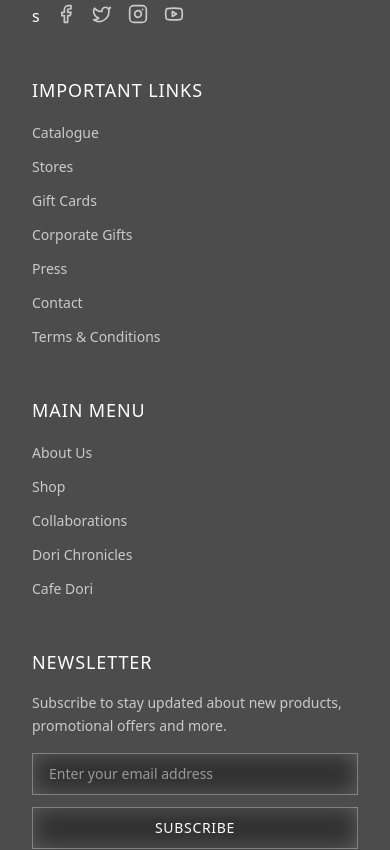
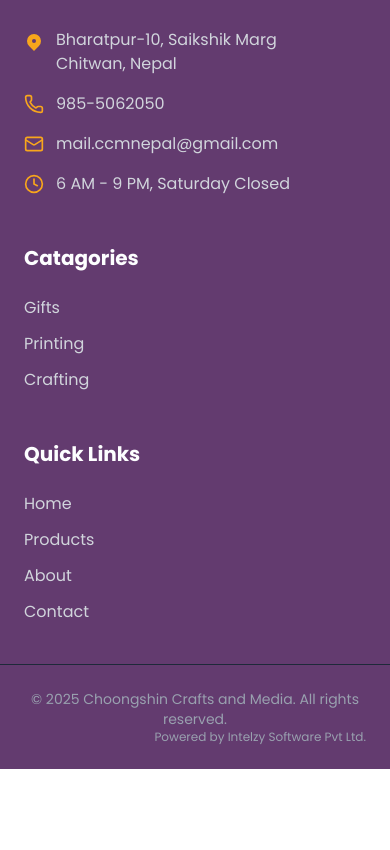
Before and after one commit to Alans123456/Choongshin, a Next.js app: page / in a window 390 px wide. Shown: the part 10926-11776 px from the top of the page. After the commit the page ends 11695 px from the top, so only its background shows below. Built offline with nearby package versions, Linux system fonts and the light colour scheme.

Commit message:
footer made

```diff
--- a/src/Components/Footer.tsx
+++ b/src/Components/Footer.tsx
@@ -1,165 +1,113 @@
-// src/components/Footer.tsx
-import React from 'react';
-import Link from 'next/link';
-import { Facebook, Twitter, Instagram, Youtube } from 'lucide-react';
+"use clint";
+import Link from "next/link";
+import {Facebook, Mail, Phone, Clock} from "lucide-react";
 
-const Footer: React.FC = () => {
-  const importantLinks = [
-    { name: 'Catalogue', href: '/catalogue' },
-    { name: 'Stores', href: '/stores' },
-    { name: 'Gift Cards', href: '/gift-cards' },
-    { name: 'Corporate Gifts', href: '/corporate-gifts' },
-    { name: 'Press', href: '/press' },
-    { name: 'Contact', href: '/contact' },
-    { name: 'Terms & Conditions', href: '/terms' }
-  ];
-
-  const mainMenu = [
-    { name: 'About Us', href: '/about' },
-    { name: 'Shop', href: '/shop' },
-    { name: 'Collaborations', href: '/collaborations' },
-    { name: 'Dori Chronicles', href: '/dori-chronicles' },
-    { name: 'Cafe Dori', href: '/cafe-dori' }
-  ];
+export default function Footer() {
+  const currentYear = new Date(Date.now()).getFullYear();
 
   return (
-    <footer className="bg-black/70 backdrop-blur-md text-white pt-16 pb-8 px-8 sm:px-12 md:px-20 lg:px-32">
-      <div className="max-w-7xl mx-auto">
-        {/* Main Footer Content */}
-        <div className="grid grid-cols-1 md:grid-cols-2 lg:grid-cols-4 gap-12 mb-12">
-
-          {/* About Section */}
+    <footer className="bg-primary text-tertiary">
+      <div className="max-w-screen mx-auto px-6 py-10 lg:py-10">
+        <div className="grid grid-cols-1 md:grid-cols-4 gap-12">
+          {/* Company Info */}
+          <div className="space-y-6">
             <div>
-            <div className="flex items-center gap-3 mb-4">
-              <div className="w-10 h-10 rounded-full bg-white/10 backdrop-blur-md border border-white/30 flex items-center justify-center">
-                <span className="text-white font-bold text-xl">C</span>
+              <h2 className="text-2xl lg:text-3xl font-bold font-title">
+                <span className="text-secondary">Choongshin</span>
+                <span className="text-tertiary"> Crafts & Media</span>
+              </h2>
             </div>
-              <h3 className="text-white text-lg font-light tracking-wider">
-                CHOONGSHIN
-              </h3>
-            </div>
-            <p className="text-sm leading-relaxed mb-6 text-white/70">
-              Choongshin is a tribute to quintessential Neplease sensibilities, blended perfectly with contemporary interpretations in design, material and craftsmanship. The Nepalease love story being a global one, aspires everyone to the nostalgia, mysticism and romance of the historic landmarks, vibrant culture, landscape and an endless collection of eclectic modern icons.
+            <p className="text-gray-300 leading-relaxed font-body">
+              Crafting Ideas into Reality for over 10 years. Your trusted partner for customized gifts, printing, branding, and engraving solutions.
             </p>
-
-            {/* Social Media Icons */}
-            <div className="flex gap-4">s
             <a
               href="https://facebook.com"
               target="_blank"
               rel="noopener noreferrer"
-                className="text-white/70 hover:text-white transition-colors"
-                aria-label="Facebook"
+              className="inline-flex items-center gap-2 text-secondary hover:text-secondary/80 transition-colors font-body font-medium"
             >
-                <Facebook size={20} />
+              <Facebook className="w-5 h-5" />
             </a>
-              <a
-                href="https://twitter.com"
-                target="_blank"
-                rel="noopener noreferrer"
-                className="text-white/70 hover:text-white transition-colors"
-                aria-label="Twitter"
-              >
-                <Twitter size={20} />
-              </a>
-              <a
-                href="https://instagram.com"
-                target="_blank"
-                rel="noopener noreferrer"
-                className="text-white/70 hover:text-white transition-colors"
-                aria-label="Instagram"
-              >
-                <Instagram size={20} />
-              </a>
-              <a
-                href="https://youtube.com"
-                target="_blank"
-                rel="noopener noreferrer"
-                className="text-white/70 hover:text-white transition-colors"
-                aria-label="YouTube"
-              >
-                <Youtube size={20} />
-              </a>
+          </div>
+
+          {/* Contact Info */}
+          <div className="space-y-6">
+            <h3 className="text-xl font-bold font-title text-tertiary">Contact Us</h3>
+            <div className="space-y-4 font-body">
+              <div className="flex items-start gap-3">
+                <div className="mt-1">
+                  <svg className="w-5 h-5 text-secondary" fill="currentColor" viewBox="0 0 20 20">
+                    <path fillRule="evenodd" d="M5.05 4.05a7 7 0 119.9 9.9L10 18.9l-4.95-4.95a7 7 0 010-9.9zM10 11a2 2 0 100-4 2 2 0 000 4z" clipRule="evenodd" />
+                  </svg>
+                </div>
+                <div>
+                  <p className="text-gray-300">Bharatpur-10, Saikshik Marg</p>
+                  <p className="text-gray-300">Chitwan, Nepal</p>
                 </div>
               </div>
 
-          {/* Important Links */}
-          <div>
-            <h3 className="text-white text-lg font-light tracking-wider mb-4">
-              IMPORTANT LINKS
-            </h3>
-            <ul className="space-y-2.5">
-              {importantLinks.map((link, index) => (
-                <li key={index}>
-                  <Link
-                    href={link.href}
-                    className="text-sm text-white/70 hover:text-white transition-colors"
-                  >
-                    {link.name}
+              <a href="tel:9855062050" className="flex items-center gap-3 text-gray-300 hover:text-secondary transition-colors">
+                <Phone className="w-5 h-5 text-secondary" />
+                <span>985-5062050</span>
+              </a>
+
+              <a href="mailto:mail.ccmnepal@gmail.com" className="flex items-center gap-3 text-gray-300 hover:text-secondary transition-colors break-all">
+                <Mail className="w-5 h-5 text-secondary" />
+                <span>mail.ccmnepal@gmail.com</span>
+              </a>
+
+              <div className="flex items-center gap-3 text-gray-300">
+                <Clock className="w-5 h-5 text-secondary" />
+                <span>6 AM - 9 PM, Saturday Closed</span>
+              </div>
+            </div>
+          </div>
+          <div className="space-y-6">
+            <h3 className="text-xl font-bold font-title text-tertiary">Catagories</h3>
+            <nav className="flex flex-col space-y-3 font-body">
+              <Link href="/category/gifts" className="text-gray-300 hover:text-secondary transition-colors hover:translate-x-1 transform duration-200">
+                Gifts
               </Link>
-                </li>
-              ))}
-            </ul>
+              <Link href="/category/printing" className="text-gray-300 hover:text-secondary transition-colors hover:translate-x-1 transform duration-200">
+                Printing
+              </Link>
+              <Link href="/category/branding" className="text-gray-300 hover:text-secondary transition-colors hover:translate-x-1 transform duration-200">
+                Crafting
+              </Link>
+            </nav>
           </div>
 
-          {/* Main Menu */}
-          <div>
-            <h3 className="text-white text-lg font-light tracking-wider mb-4">
-              MAIN MENU
-            </h3>
-            <ul className="space-y-2.5">
-              {mainMenu.map((link, index) => (
-                <li key={index}>
-                  <Link
-                    href={link.href}
-                    className="text-sm text-white/70 hover:text-white transition-colors"
-                  >
-                    {link.name}
+          {/* Quick Links */}
+          <div className="space-y-6">
+            <h3 className="text-xl font-bold font-title text-tertiary">Quick Links</h3>
+            <nav className="flex flex-col space-y-3 font-body">
+              <Link href="/" className="text-gray-300 hover:text-secondary transition-colors hover:translate-x-1 transform duration-200">
+                Home
               </Link>
-                </li>
-              ))}
-            </ul>
+              <Link href="/products" className="text-gray-300 hover:text-secondary transition-colors hover:translate-x-1 transform duration-200">
+                Products
+              </Link>
+              <Link href="/about" className="text-gray-300 hover:text-secondary transition-colors hover:translate-x-1 transform duration-200">
+                About
+              </Link>
+              <Link href="/contact" className="text-gray-300 hover:text-secondary transition-colors hover:translate-x-1 transform duration-200">
+                Contact
+              </Link>
+            </nav>
           </div>
-
-          {/* Newsletter */}
-          <div>
-            <h3 className="text-white text-lg font-light tracking-wider mb-4">
-              NEWSLETTER
-            </h3>
-            <p className="text-sm text-white/70 mb-4 leading-relaxed">
-              Subscribe to stay updated about new products, promotional offers and more.
-            </p>
-            <form className="space-y-3">
-              <input
-                type="email"
-                placeholder="Enter your email address"
-                className="w-full px-4 py-2.5 bg-white/10 backdrop-blur-md border border-white/30 text-white placeholder:text-white/50 text-sm focus:outline-none focus:border-white/50 transition-colors"
-                required
-              />
-              <button
-                type="submit"
-                className="w-full px-6 py-2.5 bg-white/10 backdrop-blur-md border border-white/30 text-white text-sm tracking-wider hover:bg-white/20 transition-colors"
-              >
-                SUBSCRIBE
-              </button>
-            </form>
         </div>
       </div>
 
-        {/* Bottom Section */}
-        <div className="pt-8 border-t border-white/20">
-          <div className="flex flex-col md:flex-row justify-between items-center gap-4">
-            <p className="text-sm text-white/70">
-              © {new Date().getFullYear()} Choongshin. All rights reserved.
-            </p>
-            <p className="text-sm text-white/70">
-              Chitwan, Nepal
-            </p>
-          </div>
+      {/* Bottom Bar */}
+      <div className="border-t border-gray-800">
+        <div className="max-w-7xl mx-auto px-6 py-6">
+          <p className="text-center text-gray-400 text-sm font-body">© {currentYear} Choongshin Crafts and Media. All rights reserved.</p>
+          <a href="https://www.intelzysoftwares.com/" target="_blank">
+            {" "}
+            <p className="text-end text-gray-400 text-xs font-body">Powered by Intelzy Software Pvt Ltd.</p>
+          </a>
         </div>
       </div>
     </footer>
   );
-};
-
-export default Footer;
+}
```
Lines whose indentation alone changed are shown as unchanged.
